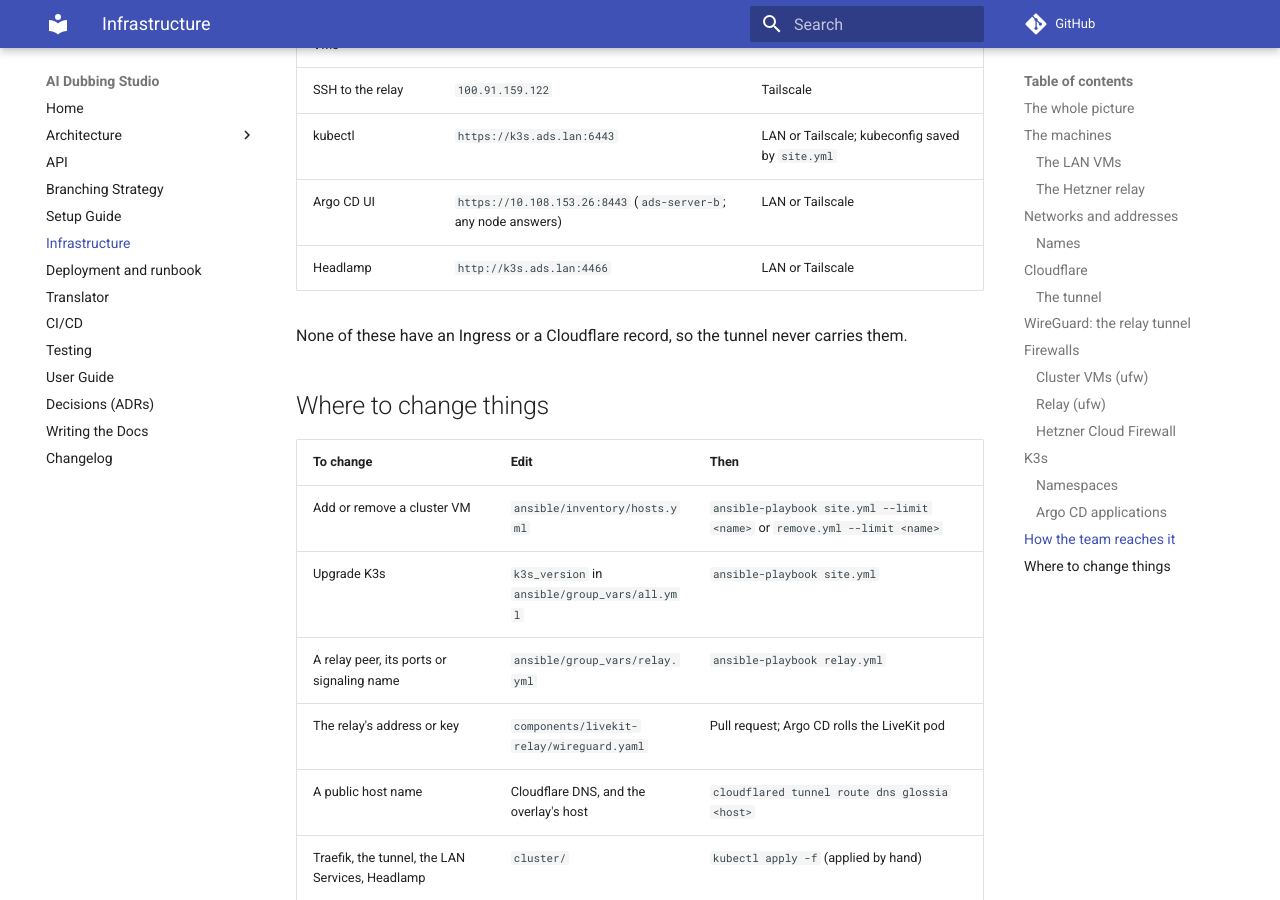
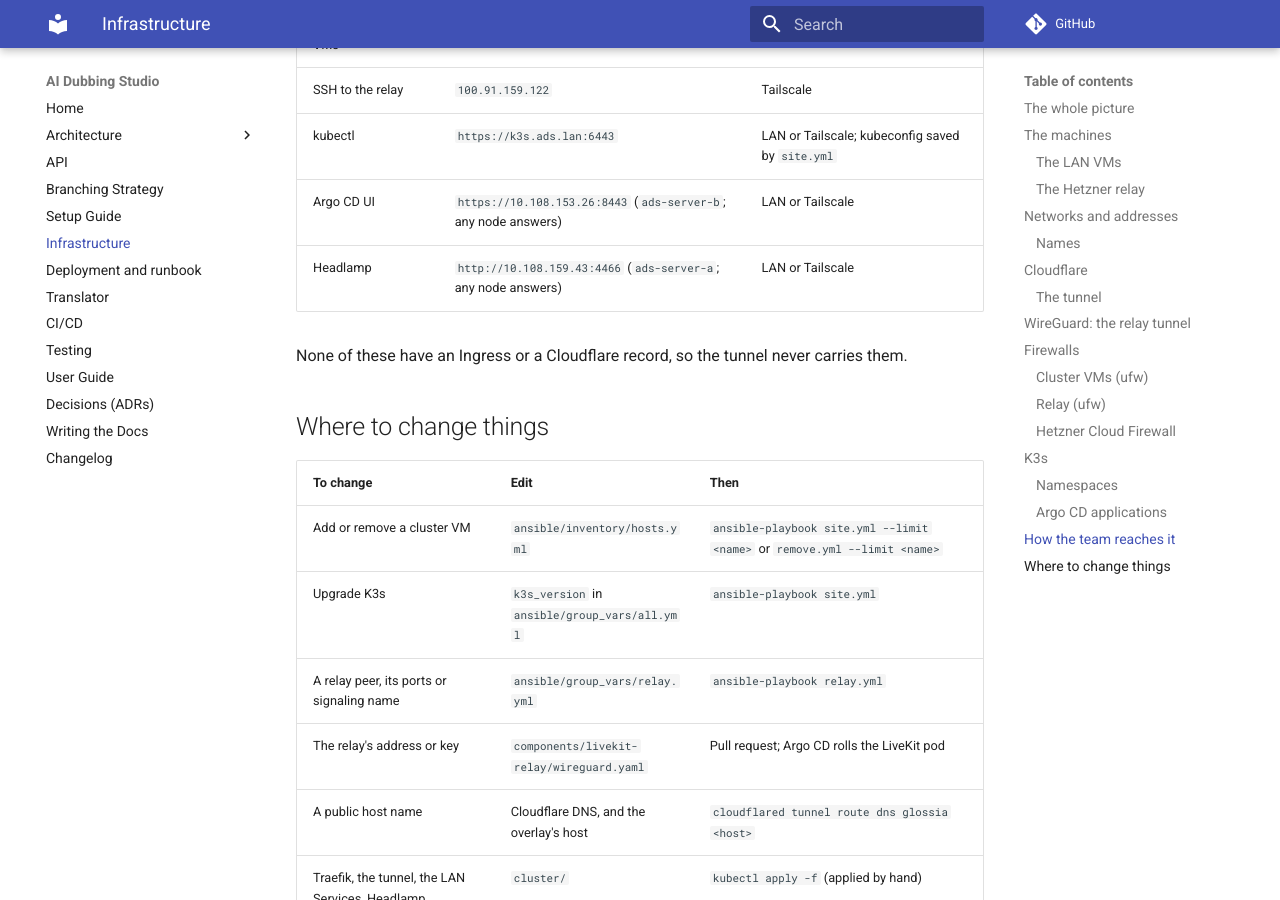
Before and after one commit to WH1TE-SHAD0W/ai-dubbing-studio, an MkDocs documentation site: the page built from docs/infrastructure.md, in a window 1280 px wide and 900 px high, scrolled down 7712 px. Built offline with MkDocs 1.6.1 and Material for MkDocs 9.7.7, drawn with Linux system fonts in a browser that asks for light colours; comment, search, counter and statistics services are not loaded.

Commit message:
docs: Infrastructure page gives Headlamp's address
Co-Authored-By: Claude Opus 5.5 <noreply@anthropic.com>

```diff
--- a/docs/infrastructure.md
+++ b/docs/infrastructure.md
@@ -281,7 +281,7 @@ images reach them, is on [Deployment and runbook](deployment.md).
 | SSH to the relay | `100.91.159.122` | Tailscale |
 | kubectl | `https://k3s.ads.lan:6443` | LAN or Tailscale; kubeconfig saved by `site.yml` |
 | Argo CD UI | `https://10.108.153.26:8443` (`ads-server-b`; any node answers) | LAN or Tailscale |
-| Headlamp | `http://k3s.ads.lan:4466` | LAN or Tailscale |
+| Headlamp | `http://10.108.159.43:4466` (`ads-server-a`; any node answers) | LAN or Tailscale |
 
 None of these have an Ingress or a Cloudflare record, so the tunnel never
 carries them.
```
